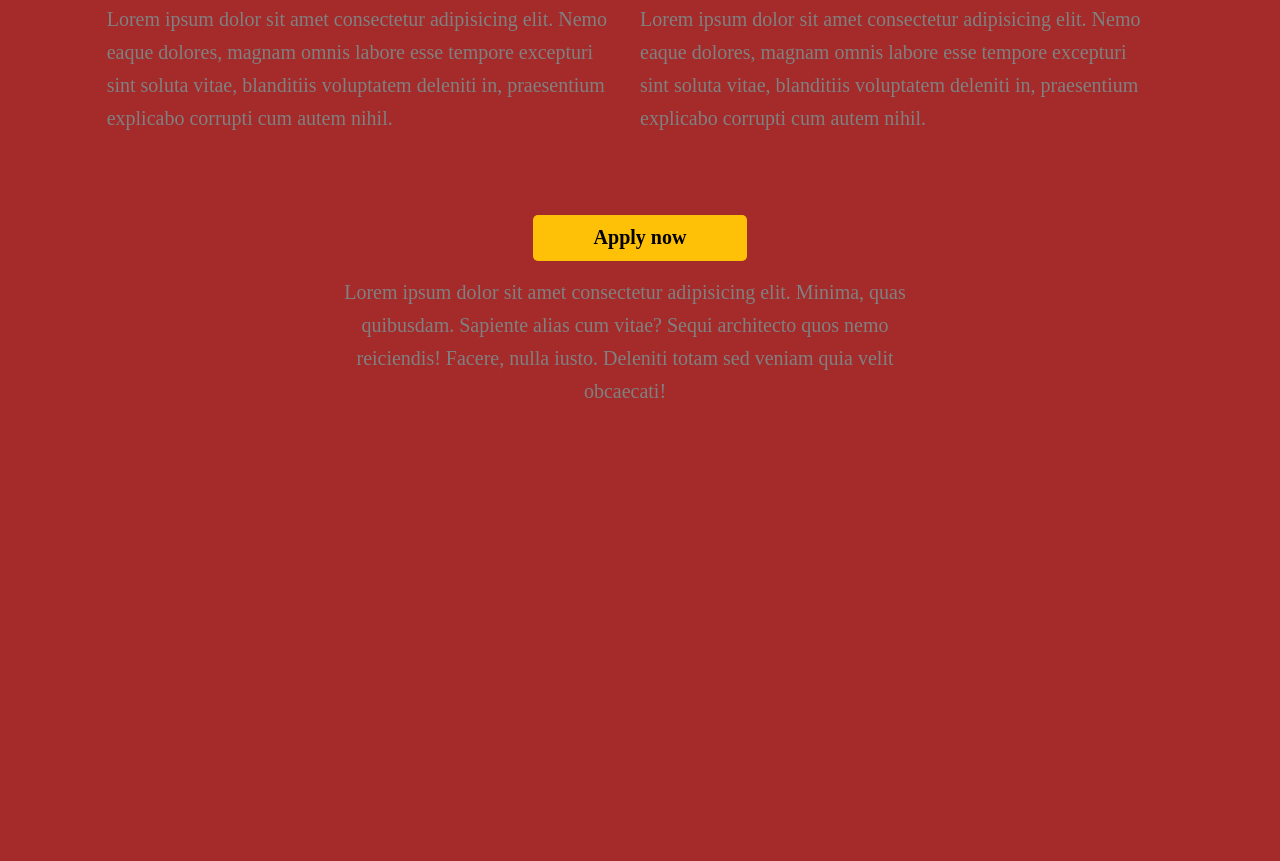
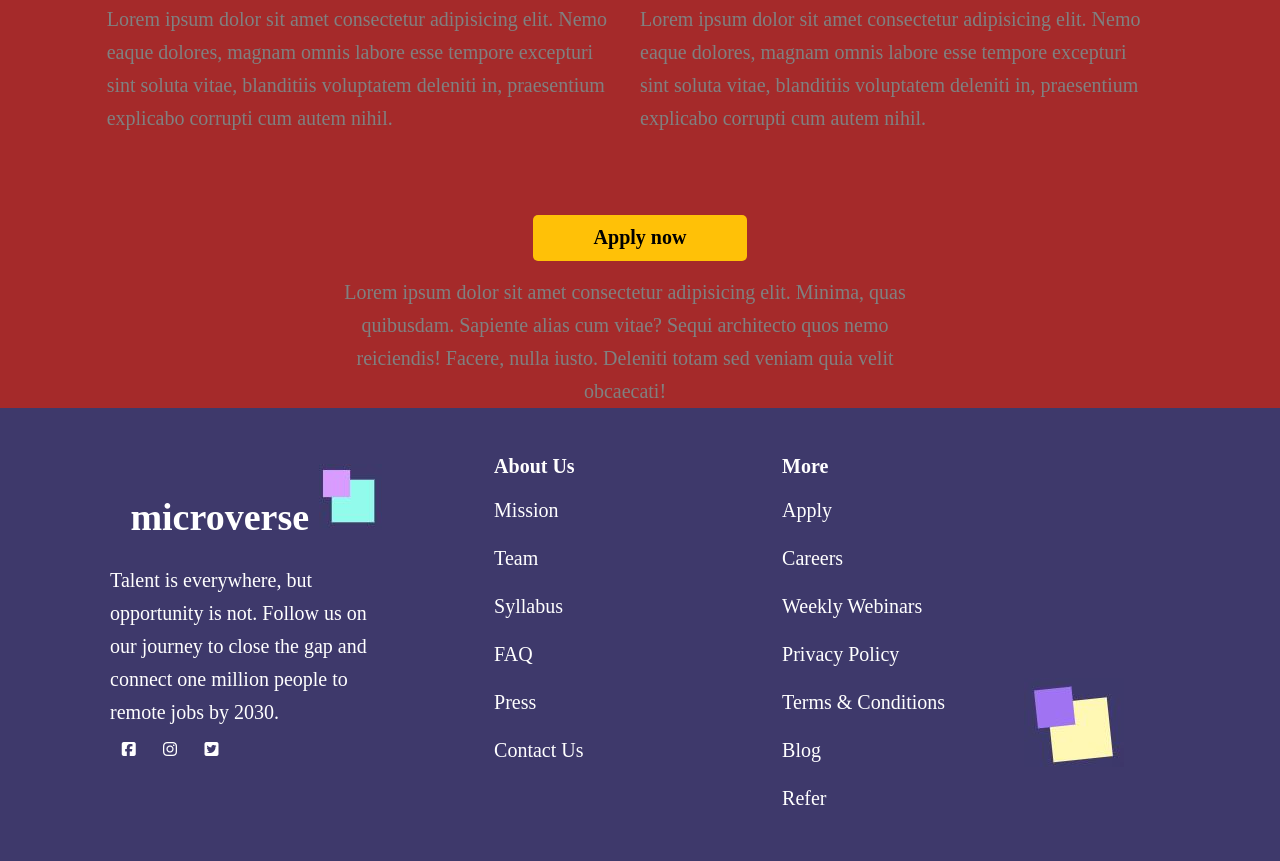
Before and after one commit to Datagirlcmr/Grid-Based-Framework, a plain HTML site: page index.html in a window 1280 px wide. Shown: the part 7982-8843 px from the top of the page. Before the commit the page ends 8390 px from the top, so only its background shows below. Drawn offline with Linux system fonts and the light colour scheme.

Commit message:
designed and styled the footer

```diff
--- a/index.html
+++ b/index.html
@@ -7,6 +7,7 @@
   , initial-scale=1.0">
   <meta http-equiv="X-UA-Compatible" content="ie=edge">
   <link rel="stylesheet" href="./styles/style.css">
+  <script src="https://use.fontawesome.com/baa2c967f0.js"></script>
   <title>Document</title>
 </head>
 
@@ -625,6 +626,43 @@
             </p>
           </div>
   </section>
+  <footer class="bg-footer">
+    <div class="w-90 d-f m-auto">
+      <div class="col-4 pad-200">
+        <h2 class="text-white"> microverse  <img class="" src="./images/fsquare.JPG" alt=""></h2>
+        <p>Talent is everywhere, but opportunity is not.
+          Follow us on our journey to close the gap and connect
+           one million people to remote jobs by 2030.</p>
+           <i class="fa fa-facebook-square pad-200 text-white"></i>
+           <i class="fa fa-instagram pad-200 text-white"></i>
+           <i class="fa fa-twitter-square pad-200 text-white"></i>
+      </div>
+      <div class="col-3 pad-200">
+        <h3 class="text-white">About Us</h3>
+        <p class="text-white"><a href="#">Mission</a></p>
+        <p class="text-white"><a href="#">Team</a></p>
+        <p class="text-white"><a href="#">Syllabus</a></p>
+        <p class="text-white"><a href="#">FAQ</a></p>
+        <p class="text-white"><a href="#">Press</a></p>
+        <p class="text-white"><a href="#">Contact Us</a></p>
+      </div>
+      <div class="col-3 pad-200">
+          <h3 class="text-white">More</h3>
+          <p class="text-white"><a href="#">Apply</a></p>
+          <p class="text-white"><a href="#">Careers</a></p>
+          <p class="text-white"><a href="#">Weekly Webinars</a></p>
+          <p class="text-white"><a href="#">Privacy Policy</a></p>
+          <p class="text-white"><a href="#">Terms & Conditions</a></p>
+          <p class="text-white"><a href="#">Blog</a></p>
+          <p class="text-white"><a href="#">Refer</a></p>
+      </div>
+      <div class="m-top col-2">
+        <img src="./images/ffsquare.JPG" alt="">
+      </div>
+
+
+    </div>
+  </footer>
 </body>
 
 </html>
--- a/styles/_classes.scss
+++ b/styles/_classes.scss
@@ -147,12 +147,24 @@ a:hover {
   border-radius: 5px;
 }
 
+.bg-footer{
+  background-color: $microfooter;
+}
+
 .m-auto {
   margin: auto;
 }
 
 .mt-3{
   margin-top: 30px;
+}
+
+.m-top{
+  margin-top: 270px;
+}
+
+.ml-50{
+  margin-left: 50px;
 }
 
 .d-f {
@@ -162,6 +174,11 @@ a:hover {
 .navlist {
   @include navbars;
   display: inline;
+}
+
+.navblock{
+  @include navbars;
+  list-style: none;
 }
 
 .a-base {
--- a/styles/_colors.scss
+++ b/styles/_colors.scss
@@ -11,3 +11,4 @@ $tbaby: pink;
 $microverse: #6f23ff;
 $microsecond: #41d3bd;
 $microthird: #2a0a66;
+$microfooter: #3e396b
```
Also changed, not shown: images/ffsquare.JPG (added), images/fsquare.JPG (added), styles/style.css, 1 other file.
